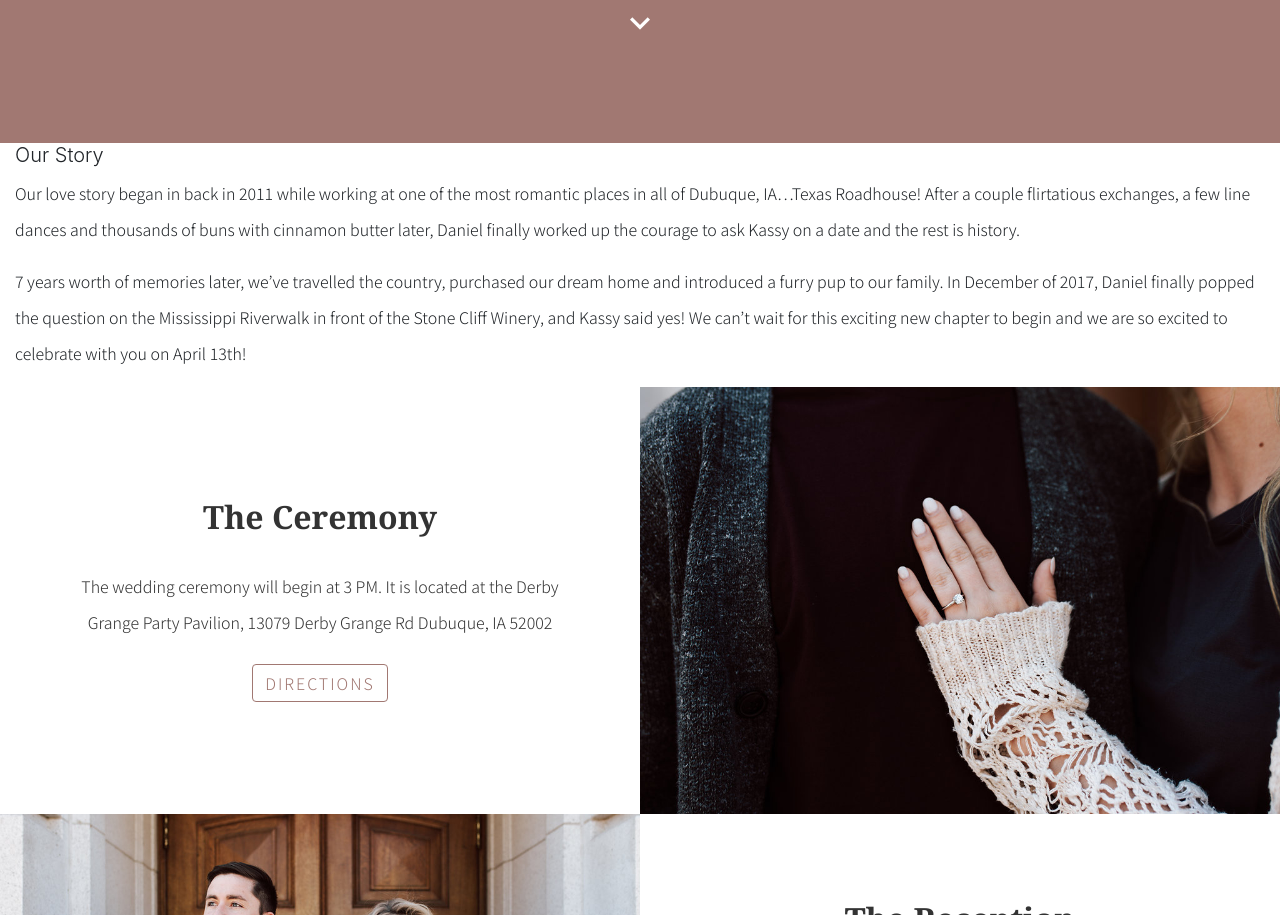
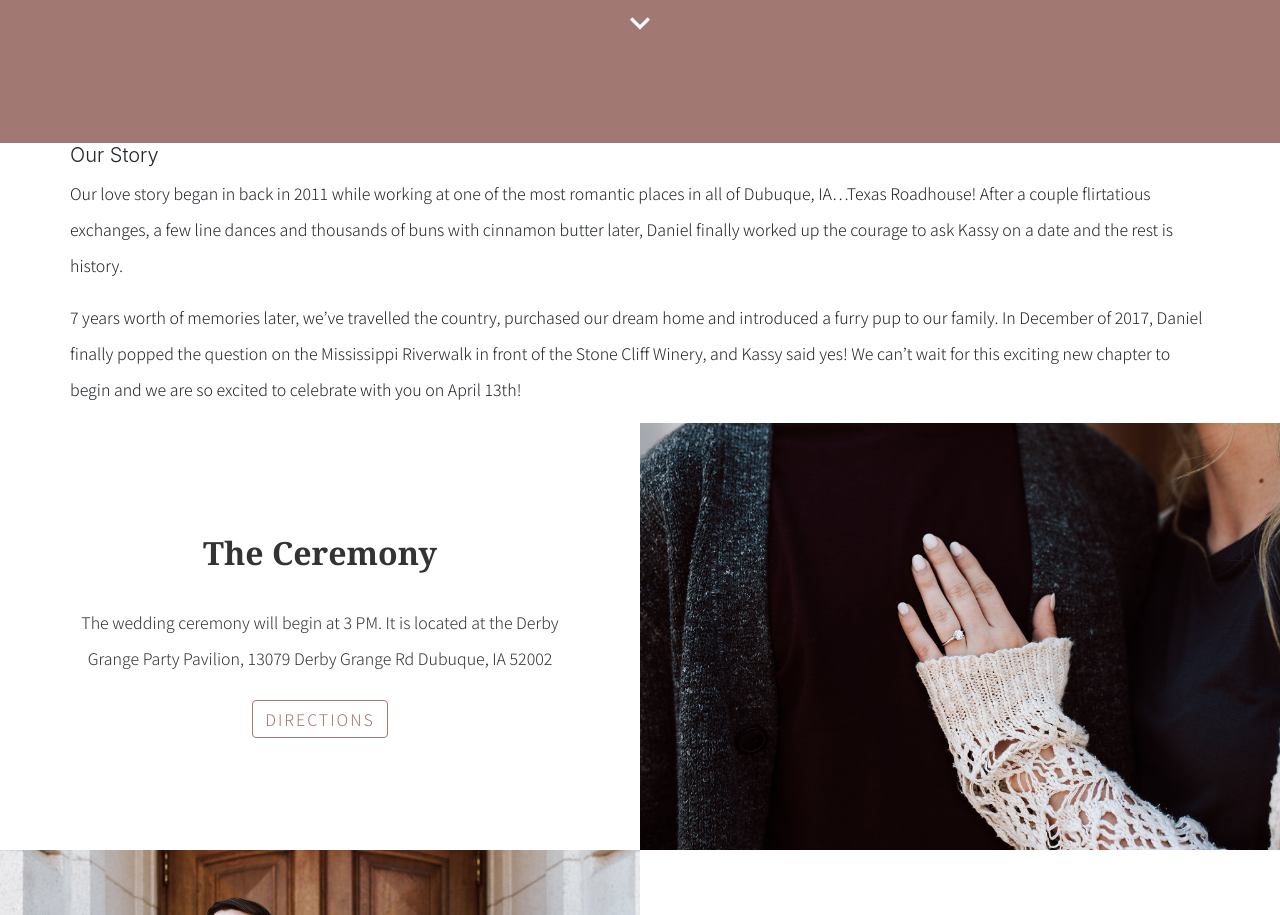
Before and after one commit to f0lson/kassyAndDaniel, a plain HTML site: page index.html in a window 1280 px wide. Shown: the part 1034-1949 px from the top of the page. Drawn offline with nearby package versions, Linux system fonts and the light colour scheme.

Commit message:
Added Our Story

```diff
--- a/index.html
+++ b/index.html
@@ -35,6 +35,9 @@
         <div class="collapse navbar-collapse" id="navbarText">
             <ul class="navbar-nav ml-auto">
                 <li class="nav-item">
+                    <a href="#story" class="nav-link">Our Story</a>
+                </li>
+                <li class="nav-item">
                     <a class="nav-link" href="#ceremony">Ceremony</a>
                 </li>
                 <li class="nav-item">
@@ -60,10 +63,12 @@
         </h2>
         <i class="material-icons">expand_more</i>
     </div>
-    <div class="container-fluid our-story">
-        <h2 class="lead">Our Story</h2>
-        <p>Our love story began in back in 2011 while working at one of the most romantic places in all of Dubuque, IA…Texas Roadhouse!  After a couple flirtatious exchanges, a few line dances and thousands of buns with cinnamon butter later, Daniel finally worked up the courage to ask Kassy on a date and the rest is history. </p>
-        <p>7 years worth of memories later, we’ve travelled the country, purchased our dream home and introduced a furry pup to our family. In December of 2017, Daniel finally popped the question on the Mississippi Riverwalk in front of the Stone Cliff Winery, and Kassy said yes! We can’t wait for this exciting new chapter to begin and we are so excited to celebrate with you on April 13th!</p>
+    <div class="container" id="story">
+        <div class="row">
+            <h2 class="lead col-xs-12">Our Story</h2>
+            <p class="col-xs-12">Our love story began in back in 2011 while working at one of the most romantic places in all of Dubuque, IA…Texas Roadhouse!  After a couple flirtatious exchanges, a few line dances and thousands of buns with cinnamon butter later, Daniel finally worked up the courage to ask Kassy on a date and the rest is history. </p>
+            <p class="col-xs-12">7 years worth of memories later, we’ve travelled the country, purchased our dream home and introduced a furry pup to our family. In December of 2017, Daniel finally popped the question on the Mississippi Riverwalk in front of the Stone Cliff Winery, and Kassy said yes! We can’t wait for this exciting new chapter to begin and we are so excited to celebrate with you on April 13th!</p>
+        </div>
     </div>
     <div class="container-fluid" id="ceremony">
         <div class="row">
```
